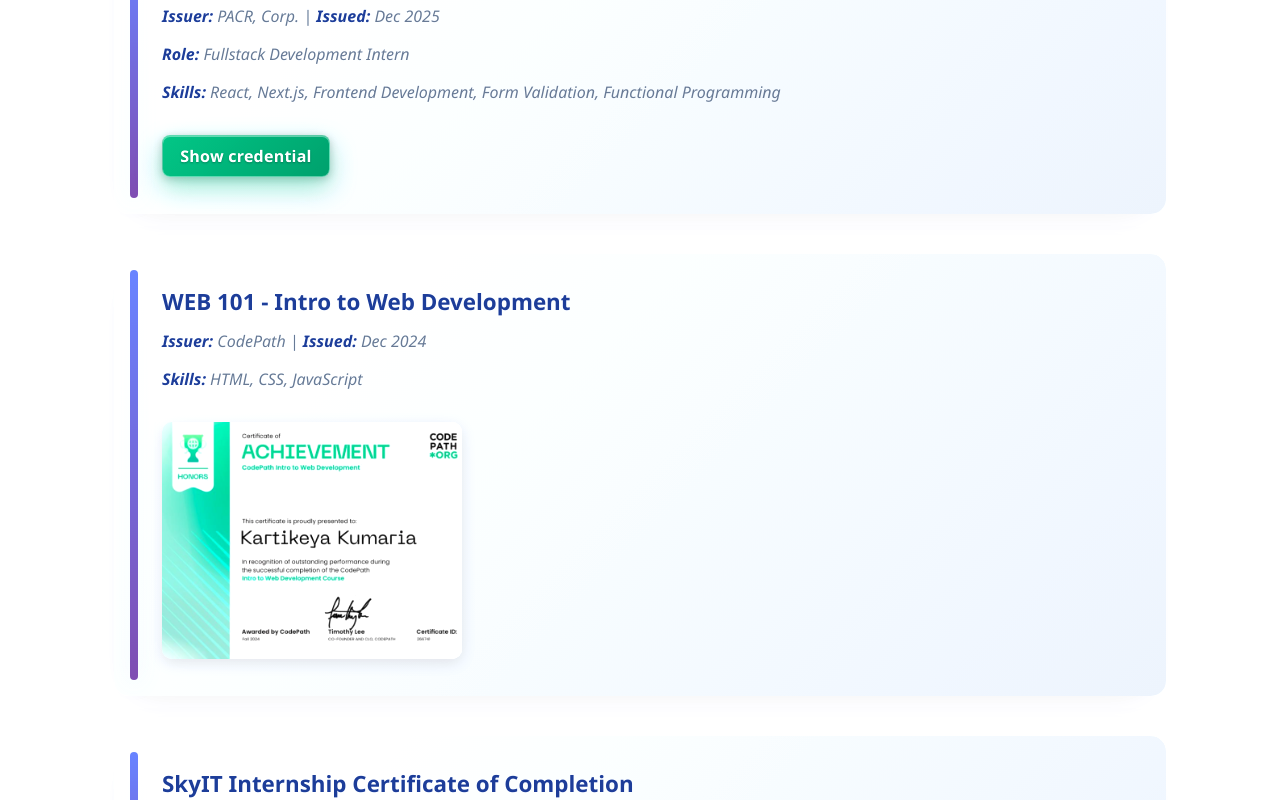
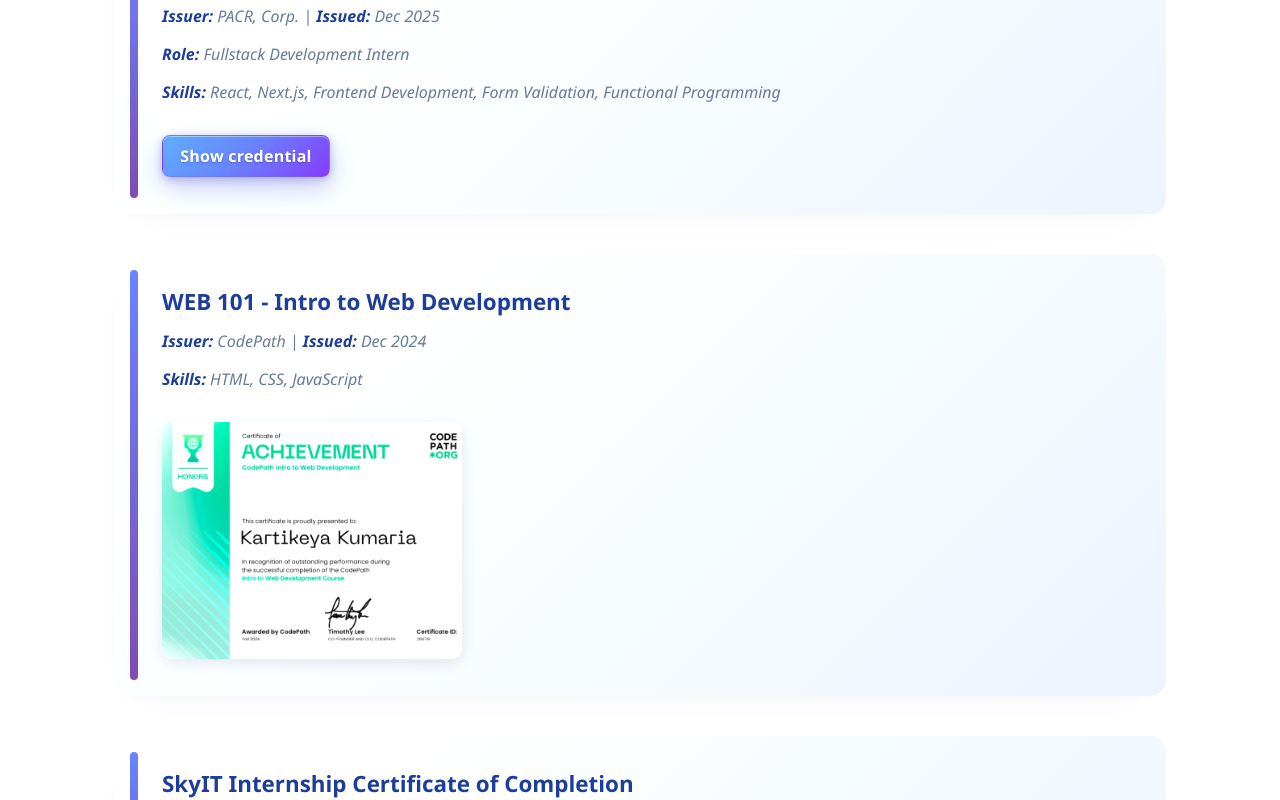
Before and after one commit to Karti722/Personal_Website, a Next.js app in the folder website/: page / in a window 1280 px wide. Shown: the part 7340-8140 px from the top of the page. Built offline with nearby package versions, Linux system fonts and the light colour scheme.

Commit message:
Adjusted styling for Pastel theme. Reduced gradient to prevent brightness on some edges

```diff
--- a/website/app/components/ThemeProvider/ThemeProvider.module.css
+++ b/website/app/components/ThemeProvider/ThemeProvider.module.css
@@ -53,6 +53,10 @@
   --card-bg: linear-gradient(135deg, #f8fafc 0%, #e2e8f0 100%);
   --skill-bg: linear-gradient(135deg, #60a5fa 0%, #7c3aed 100%);
   --skill-hover-shadow: rgba(96, 165, 250, 0.35);
+  --success-gradient: linear-gradient(135deg, #60a5fa 0%, #667eea 48%, #7c3aed 100%);
+  --success-border: rgba(124, 58, 237, 0.35);
+  --success-glow: rgba(102, 126, 234, 0.36);
+  --success-glow-strong: rgba(124, 58, 237, 0.46);
 }
 
 :global(.theme-sunset) {
@@ -66,6 +70,10 @@
   --card-bg: linear-gradient(135deg, #fff8e1 0%, #ffe8b6 100%);
   --skill-bg: linear-gradient(135deg, #f97316 0%, #ea580c 100%);
   --skill-hover-shadow: rgba(249, 115, 22, 0.35);
+  --success-gradient: linear-gradient(135deg, #fb923c 0%, #f97316 48%, #ea580c 100%);
+  --success-border: rgba(251, 146, 60, 0.35);
+  --success-glow: rgba(249, 115, 22, 0.38);
+  --success-glow-strong: rgba(234, 88, 12, 0.5);
 }
 
 :global(.theme-ocean) {
@@ -79,6 +87,10 @@
   --card-bg: linear-gradient(135deg, #e0f7fa 0%, #b3e5fc 100%);
   --skill-bg: linear-gradient(135deg, #06b6d4 0%, #0ea5e9 100%);
   --skill-hover-shadow: rgba(6, 182, 212, 0.35);
+  --success-gradient: linear-gradient(135deg, #22d3ee 0%, #06b6d4 50%, #0ea5e9 100%);
+  --success-border: rgba(34, 211, 238, 0.36);
+  --success-glow: rgba(6, 182, 212, 0.38);
+  --success-glow-strong: rgba(14, 165, 233, 0.48);
 }
 
 :global(.theme-forest) {
@@ -92,6 +104,10 @@
   --card-bg: linear-gradient(135deg, #ecfdf5 0%, #d1fae5 100%);
   --skill-bg: linear-gradient(135deg, #16a34a 0%, #22c55e 100%);
   --skill-hover-shadow: rgba(22, 163, 74, 0.35);
+  --success-gradient: linear-gradient(135deg, #22c55e 0%, #16a34a 50%, #15803d 100%);
+  --success-border: rgba(34, 197, 94, 0.38);
+  --success-glow: rgba(22, 163, 74, 0.38);
+  --success-glow-strong: rgba(21, 128, 61, 0.48);
 }
 
 :global(.theme-monochrome) {
@@ -106,6 +122,10 @@
   --skill-bg: linear-gradient(135deg, #4b5563 0%, #1f2937 100%);
   --skill-text: #f9fafb;
   --skill-hover-shadow: rgba(31, 41, 55, 0.3);
+  --success-gradient: linear-gradient(135deg, #6b7280 0%, #4b5563 50%, #1f2937 100%);
+  --success-border: rgba(107, 114, 128, 0.38);
+  --success-glow: rgba(75, 85, 99, 0.35);
+  --success-glow-strong: rgba(31, 41, 55, 0.45);
 }
 
 :global(.theme-cyberpunk) {
@@ -137,19 +157,27 @@
   --card-bg: linear-gradient(135deg, #fffef9 0%, #faf6ef 100%);
   --skill-bg: linear-gradient(135deg, #a0826d 0%, #78553b 100%);
   --skill-hover-shadow: rgba(120, 85, 59, 0.3);
+  --success-gradient: linear-gradient(135deg, #b08968 0%, #a0826d 48%, #78553b 100%);
+  --success-border: rgba(160, 130, 109, 0.36);
+  --success-glow: rgba(160, 130, 109, 0.36);
+  --success-glow-strong: rgba(120, 85, 59, 0.44);
 }
 
 :global(.theme-pastel) {
-  --bg-gradient: linear-gradient(135deg, #fce7f3 0%, #fbcfe8 100%);
-  --header-gradient: linear-gradient(135deg, #ec4899 0%, #f472b6 100%);
-  --section-bg: rgba(255, 245, 250, 0.96);
-  --accent-gradient: linear-gradient(90deg, #f472b6, #fbcfe8);
-  --accent-strong: #ec4899;
+  --bg-gradient: linear-gradient(135deg, #f7dfec 0%, #efbddd 54%, #e7abd2 100%);
+  --header-gradient: linear-gradient(135deg, #db3f90 0%, #be5ae0 56%, #a855f7 100%);
+  --section-bg: rgba(250, 239, 247, 0.95);
+  --accent-gradient: linear-gradient(90deg, #e252a2 0%, #cc63df 58%, #b879f4 100%);
+  --accent-strong: #d946a0;
   --text-color: #500724;
   --link-color: #be185d;
-  --card-bg: linear-gradient(135deg, #fbf2f9 0%, #fce7f3 100%);
-  --skill-bg: linear-gradient(135deg, #f472b6 0%, #fbcfe8 100%);
-  --skill-hover-shadow: rgba(244, 114, 182, 0.3);
+  --card-bg: linear-gradient(135deg, #f8edf5 0%, #f1d8ea 56%, #eacbe2 100%);
+  --skill-bg: linear-gradient(135deg, #df5ca8 0%, #c563da 58%, #a855f7 100%);
+  --skill-hover-shadow: rgba(197, 99, 218, 0.28);
+  --success-gradient: linear-gradient(135deg, #df5ca8 0%, #c563da 58%, #a855f7 100%);
+  --success-border: rgba(197, 99, 218, 0.34);
+  --success-glow: rgba(197, 99, 218, 0.3);
+  --success-glow-strong: rgba(168, 85, 247, 0.4);
 }
 
 :global(.theme-warm) {
@@ -163,6 +191,10 @@
   --card-bg: linear-gradient(135deg, #fef3c7 0%, #fcd34d 100%);
   --skill-bg: linear-gradient(135deg, #d97706 0%, #f59e0b 100%);
   --skill-hover-shadow: rgba(217, 119, 6, 0.3);
+  --success-gradient: linear-gradient(135deg, #f59e0b 0%, #d97706 52%, #b45309 100%);
+  --success-border: rgba(245, 158, 11, 0.36);
+  --success-glow: rgba(217, 119, 6, 0.36);
+  --success-glow-strong: rgba(180, 83, 9, 0.45);
 }
 
 :global(.theme-cool) {
@@ -176,6 +208,10 @@
   --card-bg: linear-gradient(135deg, #e0f2fe 0%, #cffafe 100%);
   --skill-bg: linear-gradient(135deg, #0891b2 0%, #06b6d4 100%);
   --skill-hover-shadow: rgba(8, 145, 178, 0.3);
+  --success-gradient: linear-gradient(135deg, #22d3ee 0%, #0891b2 52%, #0369a1 100%);
+  --success-border: rgba(34, 211, 238, 0.36);
+  --success-glow: rgba(8, 145, 178, 0.36);
+  --success-glow-strong: rgba(3, 105, 161, 0.46);
 }
 
 :global(.mode-day) { filter: brightness(1.05) saturate(1.1); }
```
